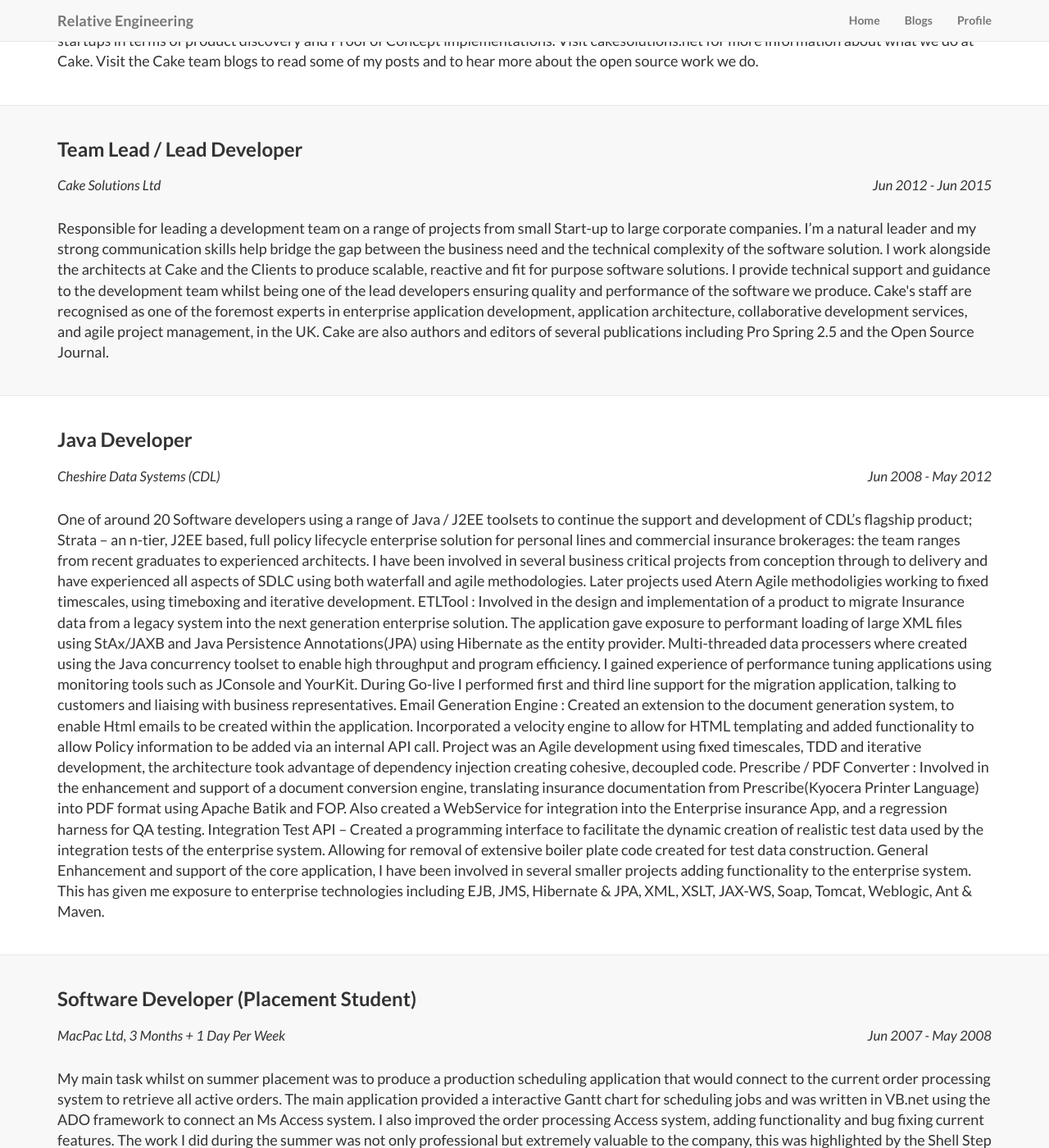
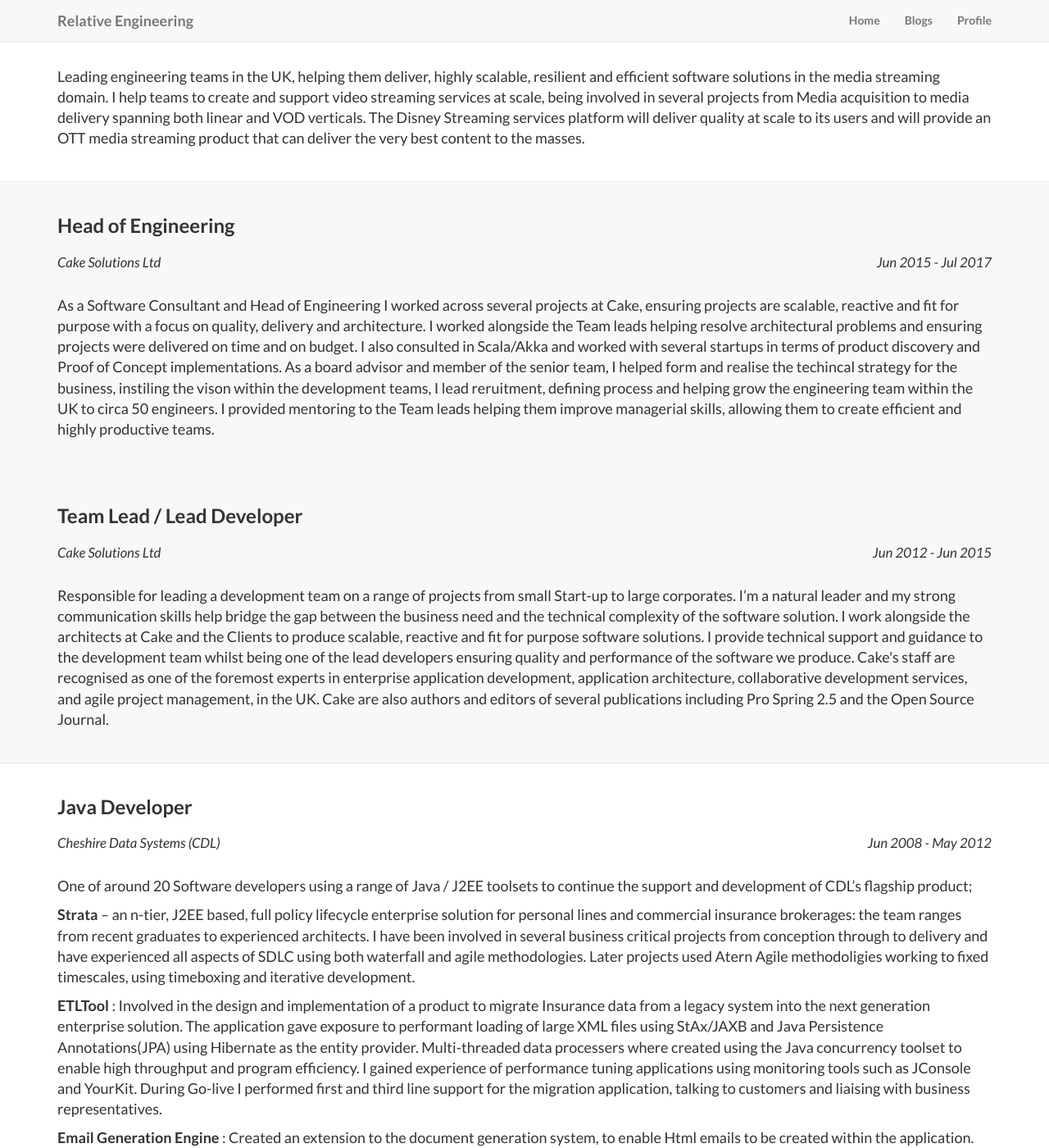
Before and after one commit to lashford/blog, a Jekyll site: the page built from profile.md, in a window 1280 px wide and 1400 px high, scrolled down 3472 px. Shown: the whole window at 82% size. Built offline with Jekyll 4.4.1, drawn with Linux system fonts in a browser that asks for light colours; some of the changed text lies outside the part shown.

Commit message:
update about and profile

```diff
--- a/_includes/about.html
+++ b/_includes/about.html
@@ -11,7 +11,7 @@
 
             <h2 class="section-heading">Who am I?</h2>
             <div class="lead">
-              <p>A Leader, Technologist, Polyglot Programmer and generally a bit of a geek. I'm interested in engineering software, writing quality code and using the most appropriate language and toolset to solve the problem.</p>
+              <p>A Leader, Technologist, Polyglot Programmer and generally a bit of a geek. I help teams to engineer great software, write quality code and to utilise the most appropriate language and toolset to solve the problem.</p>
               <p>I've spent the last 10 years working across several business domains, in a variety of business sizes from small startups to large corporates, turning distruptive technological ideas into code...</p>
             </div>
             <h3 class="section-heading text-center">
@@ -19,7 +19,7 @@
             </h3>
         </div>
         <div class="col-sm-5 text-center">
-          <img class="img-rounded" src="/img/silhouette.png" alt="profile">
+          <img class="img-rounded" src="/img/profile.jpg" alt="profile">
         </div>
       </div>
     </div>
--- a/_includes/page_profile.html
+++ b/_includes/page_profile.html
@@ -5,7 +5,7 @@
             <div class="col-sm-7">
                 <div class="section-heading title"><h1>Intro</h1></div>
                 <div class="lead">
-                Who am I? a professional, a technologist, a programmer and generally a bit of a geek. I'm interested in engineering software, writing quality code and using the most appropriate language to solve the problem. I always endeavour to follow Design Patterns and Programming Principles I have learnt throughout my career to produce technically sound and supportable software. I feel I have strong communication skills and am able to communicate to technical and non-technical audience alike, my positive attitude and professionalism help to increase productivity and attitude within any team
+                I'm a Leader, Technologist, Polyglot Programmer and generally a bit of a geek. I help teams to engineer great software, write quality code and to utilise the most appropriate language and toolset to solve the problem. I always endeavour to follow Design Patterns and Programming Principles I have learnt throughout my career to produce technically sound and supportable software. I lean on my experience and skillset to ensure the teams I lead don't fall "down the rabbit hole", ensuring great productivey and a positive working environment. I have strong communication skills and am able to communicate to technical and non-technical audience alike helping the buisness turn their ideas in functional, efficient and disrtuptive techincal solutions. My positive attitude and professionalism have helped to increase productivity and attitude with all of the teams I have lead.
                 </div>
                 <div class="lead">
                 I’m an experienced software engineer specialising in the JVM toolset, however I consider myself a polyglot engineer and have utilised several languages and development environments throughout my career. My commercial experience has exposed me to a range of projects from large Enterprise systems to smaller applications for cutting edge, technology driven Start-ups.
@@ -16,7 +16,7 @@
             </div>
             <div class="col-sm-5 text-center">
               <div class="spacer"></div>
-              <img class="img-rounded" src="/img/silhouette.png" alt="">
+              <img class="img-rounded" src="/img/profile.jpg" alt="">
               <div class="spacer"></div>
               <p><i class="fa fa-envelope fa-fw"></i> alexlashford {at} gmail.com</p>
 
@@ -77,7 +77,7 @@
                   <i class="fa fa-star fa-fw pull-right"></i>
                 </h3>
                 <div class="lead">
-                  I am an experienced leader and have lead several teams to deliver production quality systems across an array of technologies and business domains. I have technically mentored engineers and worked with Team leads to improve their people management skills. In my current role I have several teams report to me and work at ensuring culture and knowledge is transferred amongst the teams, this often challenging in a fast growth company.
+                  I am an experienced leader and have lead several teams to deliver production quality systems across an array of technologies and business domains. I have technically mentored engineers and worked with Team leads to improve their people management skills. In my current role I have several teams report to me, currently around 50 engineers. I have grown this team from around 20 people and work at ensuring culture and knowledge is transferred amongst the teams, this is often challenging in a fast growth company and although there has been challenges at times the growth and efficiency of the team is testiment to my success.
                 </div>
               </div>
           </div>
@@ -219,18 +219,34 @@
               </div>
               <div class="col-sm-12">
                 <h3 class="section-heading">
-                  Head of Engieering
+                  Head of Engineering (UK)
+                </h3>
+                <h4 class="section-sub-heading">
+                  Disney Streaming Services
+                  <span class="pull-right">Jul 2017 - Present</span>
+                </h4>
+                <div class="lead">
+                  Leading engineering teams in the UK, helping them deliver, highly scalable, resilient and efficient software solutions in the media streaming domain. I help teams to create and support video streaming services at scale, being involved in several projects from Media acquisition to media delivery spanning both linear and VOD verticals. The Disney Streaming services platform will deliver quality at scale to its users and will provide an OTT media streaming product that can deliver the very best content to the masses.
+                </div>
+              </div>
+          </div>
+      </div>
+  </div>
+  <div class="content-section-a">
+      <div class="container">
+          <div class="row">
+              <div class="col-sm-12">
+                <h3 class="section-heading">
+                  Head of Engineering
                 </h3>
                 <h4 class="section-sub-heading">
                   Cake Solutions Ltd
-                  <span class="pull-right">Jun 2015 - Present</span>
+                  <span class="pull-right">Jun 2015 - Jul 2017</span>
                 </h4>
                 <div class="lead">
-                  As a Software Consultant and Head of Engineering I work across several projects at Cake, ensuring projects are scalable, reactive and fit for purpose with a focus on quality, delivery and architecture. I work alongside the Team leads helping resolve architectural problems and ensuring projects are delivered on time and on budget. As a member of the senior team here at Cake I also consult in Scala/Akka and work with several startups in terms of product discovery and Proof of Concept implementations.
+                  As a Software Consultant and Head of Engineering I worked across several projects at Cake, ensuring projects are scalable, reactive and fit for purpose with a focus on quality, delivery and architecture. I worked alongside the Team leads helping resolve architectural problems and ensuring projects were delivered on time and on budget. I also consulted in Scala/Akka and worked with several startups in terms of product discovery and Proof of Concept implementations.
 
-                  Visit cakesolutions.net for more information about what we do at Cake.
-
-                  Visit the Cake team blogs to read some of my posts and to hear more about the open source work we do.
+                  As a board advisor and member of the senior team, I helped form and realise the techincal strategy for the business, instiling the vison within the development teams, I lead reruitment, defining process and helping grow the engineering team within the UK to circa 50 engineers. I provided mentoring to the Team leads helping them improve managerial skills, allowing them to create efficient and highly productive teams.
                 </div>
               </div>
           </div>
@@ -248,7 +264,7 @@
                   <span class="pull-right">Jun 2012 - Jun 2015</span>
                 </h4>
                 <div class="lead">
-                  Responsible for leading a development team on a range of projects from small Start-up to large corporate companies. I’m a natural leader and my strong communication skills help bridge the gap between the business need and the technical complexity of the software solution. I work alongside the architects at Cake and the Clients to produce scalable, reactive and fit for purpose software solutions. I provide technical support and guidance to the development team whilst being one of the lead developers ensuring quality and performance of the software we produce.
+                  Responsible for leading a development team on a range of projects from small Start-up to large corporates. I’m a natural leader and my strong communication skills help bridge the gap between the business need and the technical complexity of the software solution. I work alongside the architects at Cake and the Clients to produce scalable, reactive and fit for purpose software solutions. I provide technical support and guidance to the development team whilst being one of the lead developers ensuring quality and performance of the software we produce.
 
                   Cake's staff are recognised as one of the foremost experts in enterprise application development, application architecture, collaborative development services, and agile project management, in the UK. Cake are also authors and editors of several publications including Pro Spring 2.5 and the Open Source Journal.
                 </div>
@@ -268,16 +284,18 @@
                   <span class="pull-right">Jun 2008 - May 2012</span>
                 </h4>
                 <div class="lead">
-                  One of around 20 Software developers using a range of Java / J2EE toolsets to continue the support and development of CDL’s flagship product; Strata – an n-tier, J2EE based, full policy lifecycle enterprise solution for personal lines and commercial insurance brokerages: the team ranges from recent graduates to experienced architects. I have been involved in several business critical projects from conception through to delivery and have experienced all aspects of SDLC using both waterfall and agile methodologies. Later projects used Atern Agile methodoligies working to fixed timescales, using timeboxing and iterative development.
 
-                  ETLTool : Involved in the design and implementation of a product to migrate Insurance data from a legacy system into the next generation enterprise solution. The application gave exposure to performant loading of large XML files using StAx/JAXB and Java Persistence Annotations(JPA) using Hibernate as the entity provider. Multi-threaded data processers where created using the Java concurrency toolset to enable high throughput and program efficiency. I gained experience of performance tuning applications using monitoring tools such as JConsole and YourKit. During Go-live I performed first and third line support for the migration application, talking to customers and liaising with business representatives.
+                  <p>One of around 20 Software developers using a range of Java / J2EE toolsets to continue the support and development of CDL’s flagship product;</p>
+                  <p><b>Strata</b> – an n-tier, J2EE based, full policy lifecycle enterprise solution for personal lines and commercial insurance brokerages: the team ranges from recent graduates to experienced architects. I have been involved in several business critical projects from conception through to delivery and have experienced all aspects of SDLC using both waterfall and agile methodologies. Later projects used Atern Agile methodoligies working to fixed timescales, using timeboxing and iterative development.</p>
 
-                  Email Generation Engine : Created an extension to the document generation system, to enable Html emails to be created within the application. Incorporated a velocity engine to allow for HTML templating and added functionality to allow Policy information to be added via an internal API call. Project was an Agile development using fixed timescales, TDD and iterative development, the architecture took advantage of dependency injection creating cohesive, decoupled code.
+                  <p><b>ETLTool</b> : Involved in the design and implementation of a product to migrate Insurance data from a legacy system into the next generation enterprise solution. The application gave exposure to performant loading of large XML files using StAx/JAXB and Java Persistence Annotations(JPA) using Hibernate as the entity provider. Multi-threaded data processers where created using the Java concurrency toolset to enable high throughput and program efficiency. I gained experience of performance tuning applications using monitoring tools such as JConsole and YourKit. During Go-live I performed first and third line support for the migration application, talking to customers and liaising with business representatives.</p>
 
-                  Prescribe / PDF Converter : Involved in the enhancement and support of a document conversion engine, translating insurance documentation from Prescribe(Kyocera Printer Language) into PDF format using Apache Batik and FOP. Also created a WebService for integration into the Enterprise insurance App, and a regression harness for QA testing.
+                  <p><b>Email Generation Engine</b> : Created an extension to the document generation system, to enable Html emails to be created within the application. Incorporated a velocity engine to allow for HTML templating and added functionality to allow Policy information to be added via an internal API call. Project was an Agile development using fixed timescales, TDD and iterative development, the architecture took advantage of dependency injection creating cohesive, decoupled code.</p>
 
-                  Integration Test API – Created a programming interface to facilitate the dynamic creation of realistic test data used by the integration tests of the enterprise system. Allowing for removal of extensive boiler plate code created for test data construction.
-                  General Enhancement and support of the core application, I have been involved in several smaller projects adding functionality to the enterprise system. This has given me exposure to enterprise technologies including EJB, JMS, Hibernate &amp; JPA, XML, XSLT, JAX-WS, Soap, Tomcat, Weblogic, Ant &amp; Maven.
+                  <p><b>Prescribe / PDF Converter</b> : Involved in the enhancement and support of a document conversion engine, translating insurance documentation from Prescribe(Kyocera Printer Language) into PDF format using Apache Batik and FOP. Also created a WebService for integration into the Enterprise insurance App, and a regression harness for QA testing.</p>
+
+                  <p><b>Integration Test API</b> – Created a programming interface to facilitate the dynamic creation of realistic test data used by the integration tests of the enterprise system. Allowing for removal of extensive boiler plate code created for test data construction.
+                  General Enhancement and support of the core application, I have been involved in several smaller projects adding functionality to the enterprise system. This has given me exposure to enterprise technologies including EJB, JMS, Hibernate &amp; JPA, XML, XSLT, JAX-WS, Soap, Tomcat, Weblogic, Ant &amp; Maven.</p>
                 </div>
               </div>
           </div>
```
Also changed, not shown: img/profile.jpg (added).
